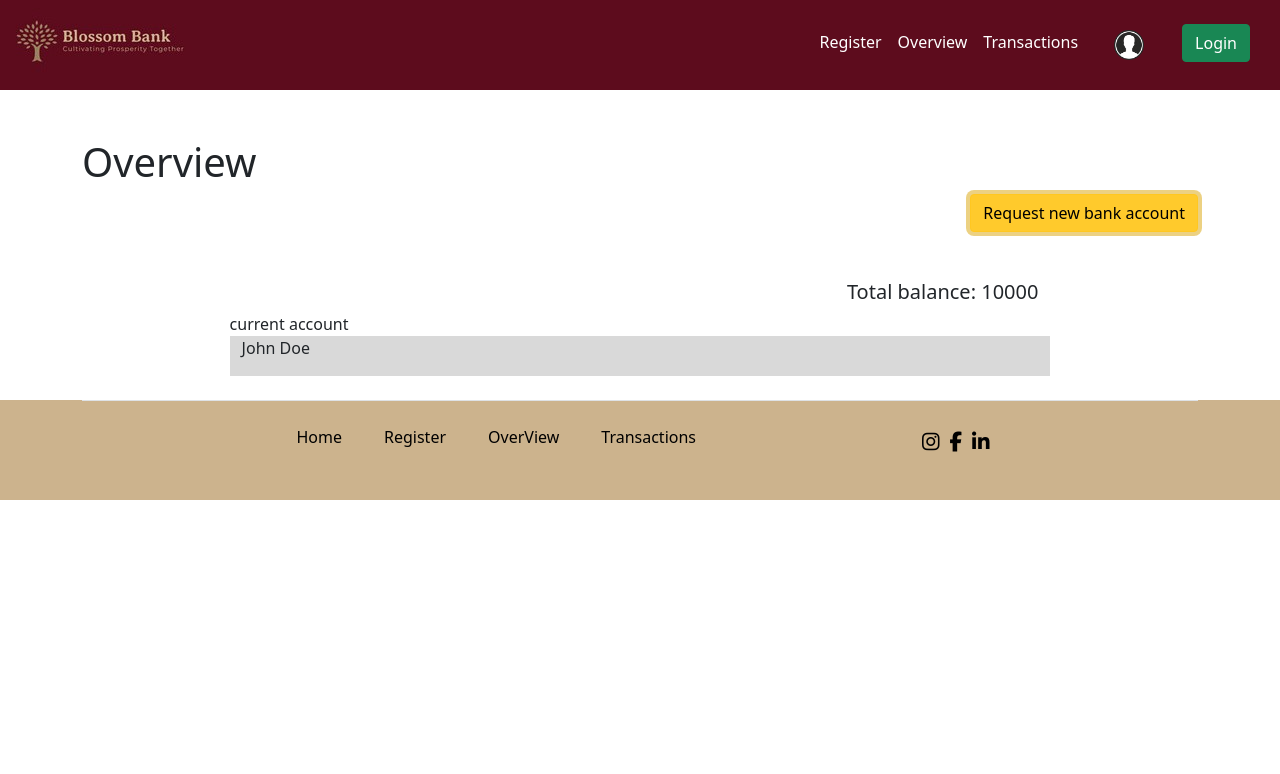
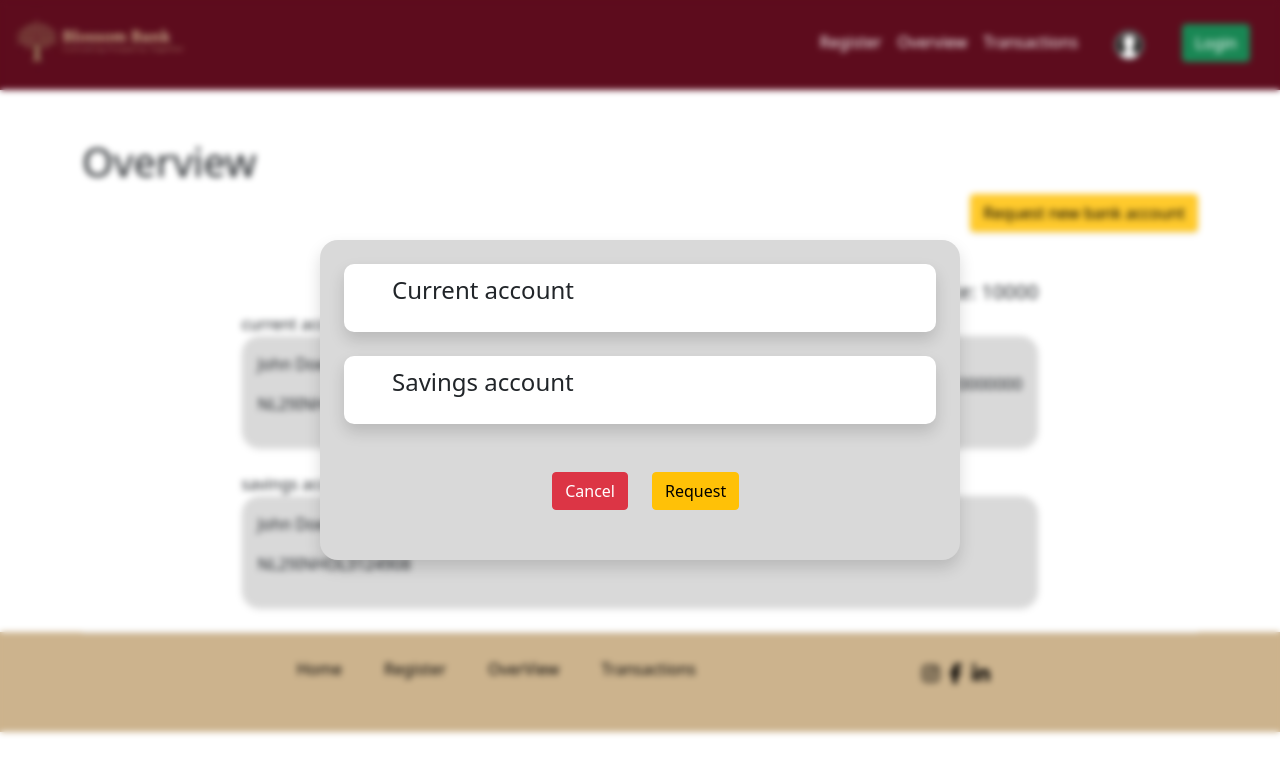
Before and after one commit to JunYuiFeng/BankingApplication-Project-VueFrontEnd, a Vue app: page /Overview in a window 1280 px wide. Both pictures are taken after a click on the button "Request new bank account". Shown: the top 774 px of the page. Built offline with nearby package versions, Linux system fonts and the light colour scheme.

Commit message:
overview page update

```diff
--- /dev/null
+++ b/src/components/overview/CreateBankAccount.vue
@@ -0,0 +1,85 @@
+<template>
+    <div v-if="isVisible" class="createBankAccount d-flex justify-content-center align-items-center">
+        <div class="createBankAccountContainer shadow">
+            <div @click="requestBankAccount" class="bankAccountOption shadow m-4 p-2 ps-5 d-flex">
+                <p>Current account</p>
+            </div>
+
+            <div class="bankAccountOption shadow m-4 p-2 ps-5 d-flex mb-5">
+                <p>Savings account</p>
+            </div>
+
+            <div class="mt-5">
+                <div class="row">
+                    <div class="col d-flex justify-content-end">
+                        <button class="btn btn-danger cancelBtn" @click="isVisible = false" >Cancel</button>
+                    </div>
+                    <div class="col">
+                        <button class="btn btn-warning requestBtn">Request</button>
+                    </div>
+                </div>
+            </div>
+        </div>
+        <br>
+    </div>
+</template>
+
+<script>
+import axios from 'axios';
+
+export default {
+    data() {
+        return {
+            bankAccountType: 'CURRENT',
+            id: 2,
+            isVisible: true
+        }
+    },
+    methods: {
+        requestBankAccount() {
+            axios.post("http://localhost/BankAccounts", {
+                type: this.bankAccountType,
+                id: this.id
+            })
+            .then((response) => {
+                console.log(response);
+            })
+            .catch((error) => {
+                console.log(error);
+            })
+        }
+}
+};
+</script>
+
+<style scoped>
+.createBankAccount {
+    position: fixed;
+    top: 0;
+    left: 0;
+    right: 0;
+    bottom: 0;
+    z-index: 0;
+    backdrop-filter: blur(3px);
+}
+
+.createBankAccountContainer {
+    background: #D9D9D9;
+    width: 50%;
+    height: 40%;
+    border-radius: 18px;
+    z-index: 1;
+}
+
+.bankAccountOption {
+    background: white;
+    border-radius: 10px;
+    font-size: 18pt;
+    /* TODO: make font size to responsive */
+}
+
+.bankAccountOption:hover {
+    background-color: #8E8E8E;
+    cursor: pointer;
+}
+</style>
--- a/src/components/overview/Overview.vue
+++ b/src/components/overview/Overview.vue
@@ -4,34 +4,61 @@
             <h1>Overview</h1>
 
             <div class="d-flex justify-content-end">
-                <button type="button" class="btn btn-warning">Request new bank account</button>
+                <button type="button" class="btn btn-warning shadow-sm" @click="showBankAccount=true">Request new bank account</button>
             </div>
+            <CreateBankAccount v-if="showBankAccount">
+            </CreateBankAccount>
 
             <div class="bankAccountsOverviewContainer ps-5 pe-5">
                 <div class="d-flex justify-content-end mt-5">
                     <h5 class="">Total balance: 10000</h5>
                 </div>
 
-                <div class="row">
+                <div>
                     current account
-                    <div class="bankAccountContainer">
-                        <p>John Doe</p>
+                    <div class="bankAccountContainer shadow-sm p-3 mb-4 d-flex justify-content-between">
+                        <div>
+                            <p>John Doe</p>
+                            <p>NL29INHOL3124908</p>
+                        </div>
+                        <div class="d-flex align-items-center">
+                            <p>10000000</p>
+                        </div>
                     </div>
                 </div>
+
+                <div>
+                    savings account
+                    <div class="bankAccountContainer shadow-sm p-3">
+                        <p>John Doe</p>
+                        <p>NL29INHOL3124908</p>
+                    </div>
+                </div>
+
             </div>
         </div>
     </div>
 </template>
 
 <script>
+import CreateBankAccount from './CreateBankAccount.vue'
+
 export default {
-
+  components: {
+    CreateBankAccount
+  },
+  data() {
+    return {
+      showBankAccount: false
+    }
+  }
 }
 </script>
 
 <style scoped>
 .bankAccountContainer {
     background: #D9D9D9;
+    border-radius: 18px;
 }
 
 .bankAccountsOverviewContainer {
```
